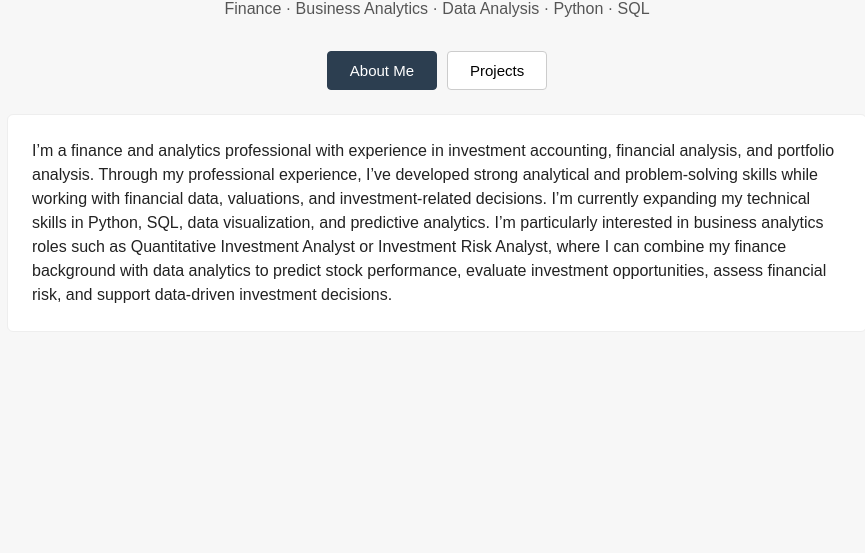
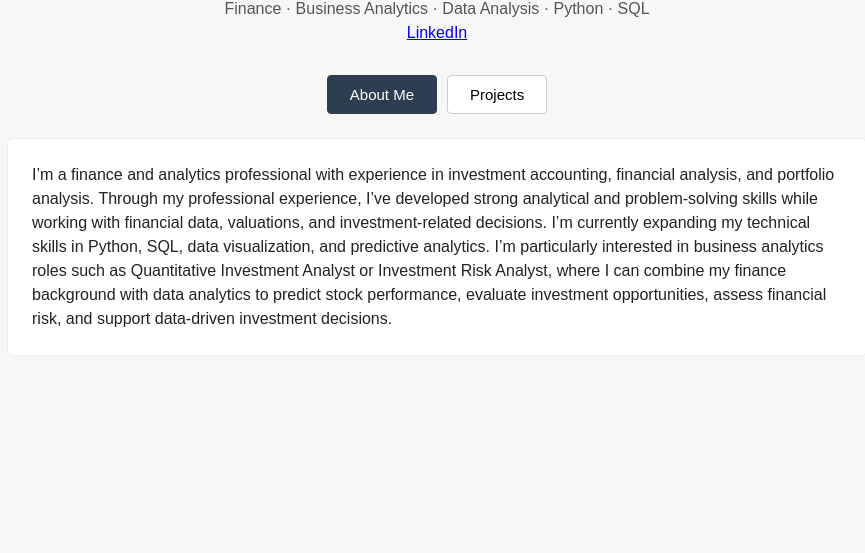
Before and after one commit to mariabssadh1-droid/mariabssadh1-droid.github.io, a plain HTML site: page index.html in a window 1280 px wide. Shown: the part 247-800 px from the top of the page, without its empty margins (203-1068 px from the left). Drawn offline with Linux system fonts and the light colour scheme.

Commit message:
Add LinkedIn profile

```diff
--- a/index.html
+++ b/index.html
@@ -156,6 +156,9 @@
 
         <h1>Maria George Bssadh</h1>
         <p>Finance · Business Analytics · Data Analysis · Python · SQL</p>
+<p>
+    <a href="https://www.linkedin.com/in/mariabssadh" target="_blank">LinkedIn</a>
+</p>
       </header>
 
       <!-- ============================================================
```
